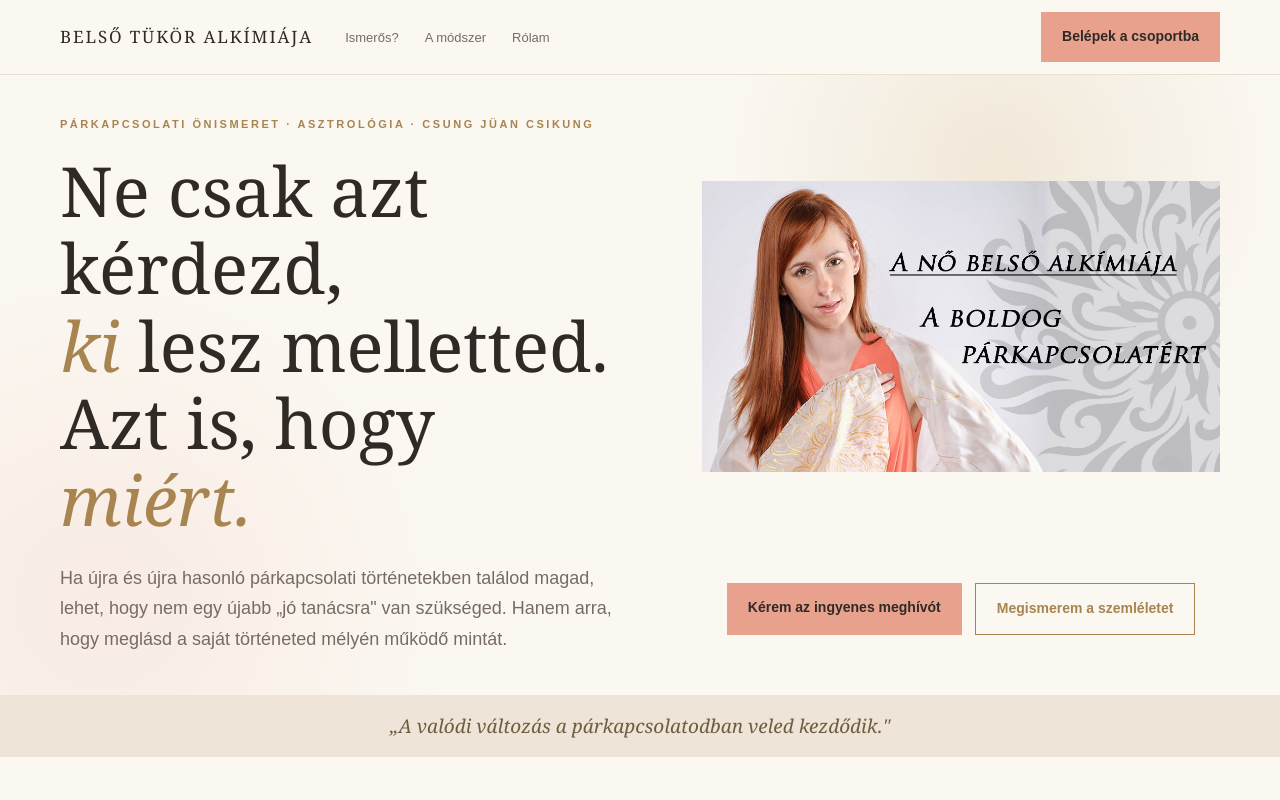
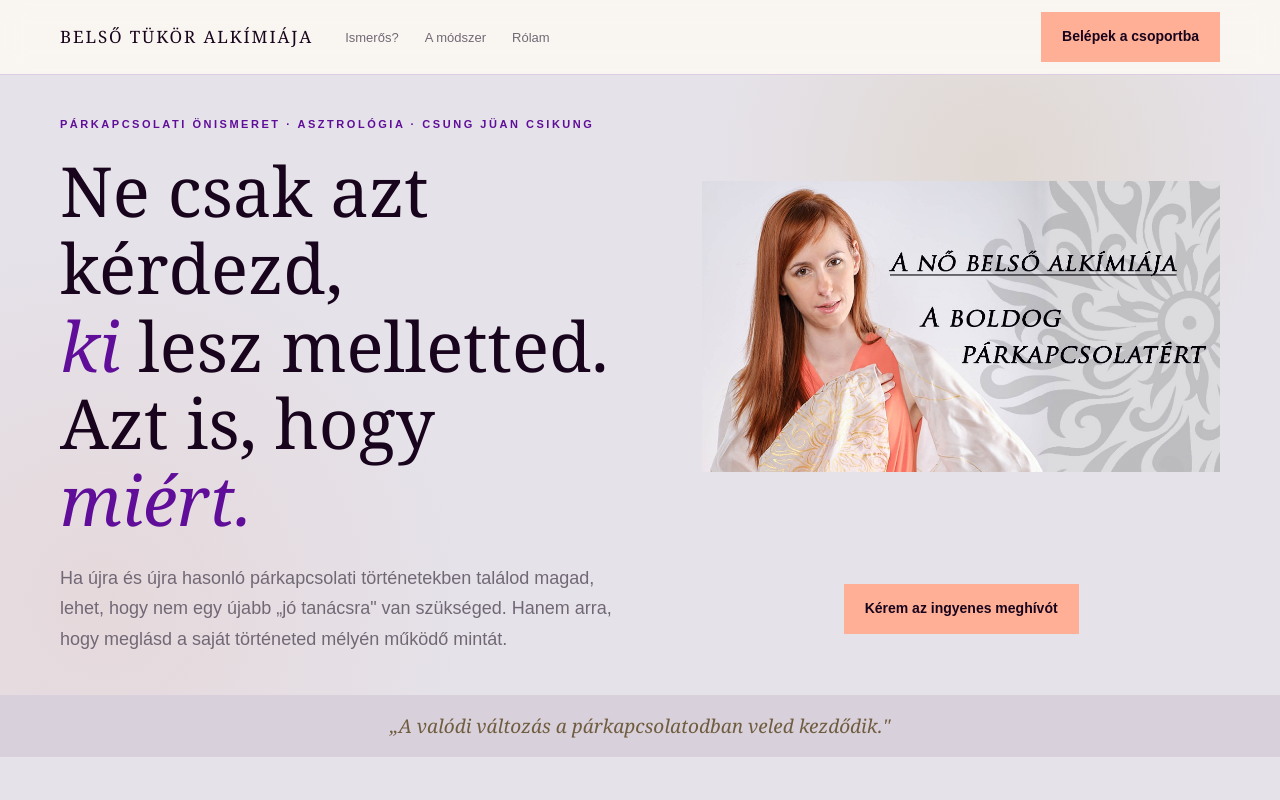
Before and after one commit to TheMascot/inner-mirror-alchemy, an Angular app: page / in a window 1280 px wide. Shown: the top 800 px of the page. Built offline with nearby package versions, Linux system fonts and the light colour scheme.

Commit message:
FE Viola színek

```diff
--- a/src/app/layout/footer/footer.css
+++ b/src/app/layout/footer/footer.css
@@ -1,5 +1,5 @@
 .footer {
-  background: #2e2926;
+  background: #241C29;
   color: #cfc5bd;
   text-align: center;
   padding: 30px;
--- a/src/app/pages/home/home.css
+++ b/src/app/pages/home/home.css
@@ -249,6 +249,7 @@ h1 em {
   font: italic 27px var(--font-heading);
   color: var(--gold);
   margin-bottom: var(--space-md);
+  margin-top: var(--space-sm);
 }
 
 .method__text {
@@ -452,7 +453,7 @@ h1 em {
   }
 
   .hero__buttons {
-    justify-self: start;
+    justify-self: center;
     margin-top: 20px;
   }
 
--- a/src/app/pages/home/home.html
+++ b/src/app/pages/home/home.html
@@ -31,7 +31,6 @@
         <a [href]="facebookUrl" target="_blank" rel="noopener noreferrer" class="btn">
           Kérem az ingyenes meghívót
         </a>
-        <a href="#modszer" class="btn btn-outline">Megismerem a szemléletet</a>
       </div>
     </div>
   </div>
--- a/src/app/shared/components/facebook-cta/facebook-cta.css
+++ b/src/app/shared/components/facebook-cta/facebook-cta.css
@@ -2,7 +2,7 @@
   padding: 105px 0;
   text-align: center;
   color: #fffaf3;
-  background: linear-gradient(135deg, #705e49, #ad9166);
+  background: var(--ink);
 }
 
 .cta__inner {
@@ -28,12 +28,12 @@
 }
 
 .cta__btn {
-  background: #f3d4c8;
+  background: var(--rose-dark);
   color: #3d302a;
 }
 
 .cta__btn:hover {
-  background: #e8c4b4;
+  background: var(--rose);
   color: #3d302a;
 }
 
--- a/src/styles.css
+++ b/src/styles.css
@@ -7,16 +7,16 @@
 }
 
 :root {
-  --bg: #fbf8f2;
-  --paper: #fffdf9;
-  --sand: #eee4d8;
-  --gold: #a78450;
-  --gold-light: #d3bd93;
-  --rose: #e8a18d;
-  --rose-dark: #d0806e;
-  --ink: #302a27;
-  --muted: #766c65;
-  --line: rgba(167, 132, 80, 0.22);
+  --bg: #E5E2E9;
+  --paper: #F8F6F3;
+  --sand: #D8D1DC;
+  --gold: #600E99;
+  --gold-light: #A99BB3;
+  --rose: #FFAF96;
+  --rose-dark: #E28B78;
+  --ink: #18041c;
+  --muted: #716875;
+  --line: rgba(96, 14, 153, 0.18);
 
   --font-heading: Georgia, 'Times New Roman', serif;
   --font-body: Arial, Helvetica, sans-serif;
```
